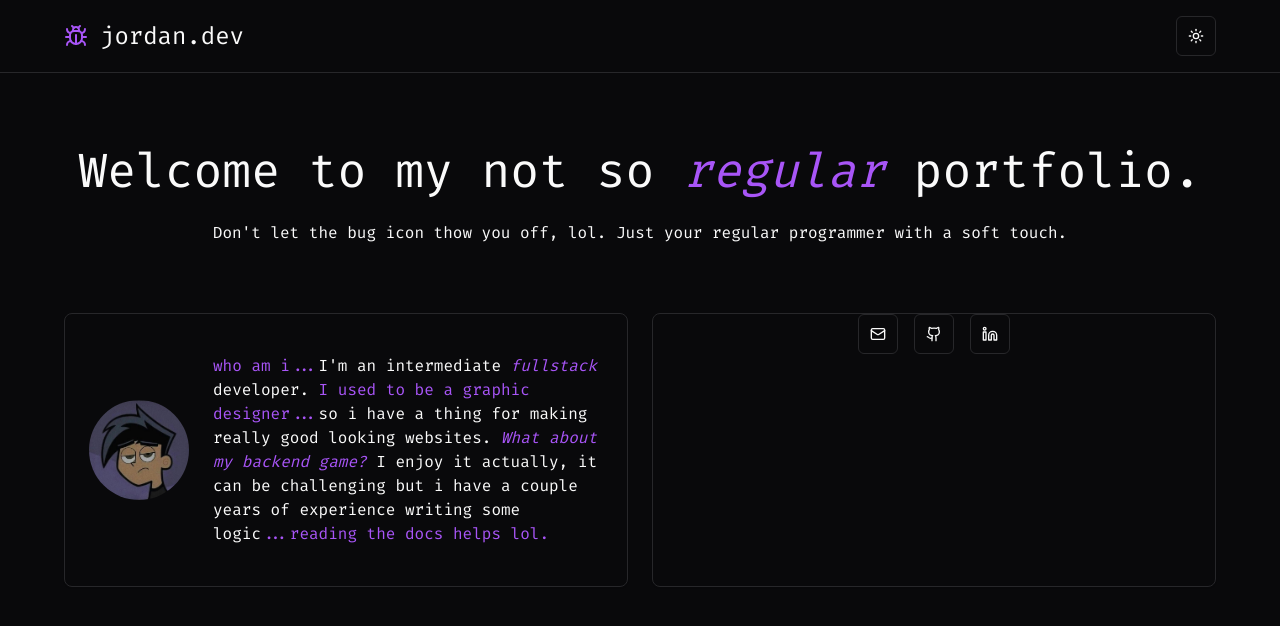
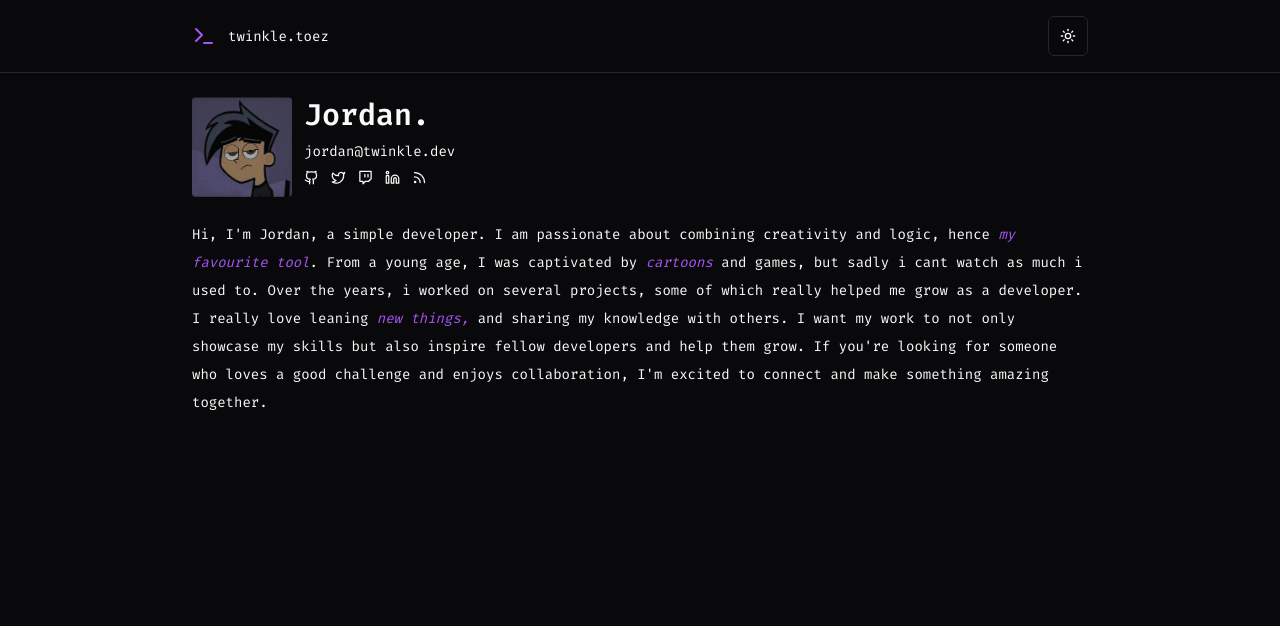
Before and after one commit to mADKiNG-07/jordan, a Next.js app: page / in a window 1280 px wide. Shown: the top 626 px of the page. Built offline with nearby package versions, Linux system fonts and the light colour scheme.

Commit message:
feat: bio and navbar

```diff
--- a/app/globals.css
+++ b/app/globals.css
@@ -9,6 +9,7 @@ body {
   font-optical-sizing: auto;
   font-weight: 400;
   font-style: normal;
+  font-size: 14px;
 }
 
 @layer utilities {
--- a/app/page.tsx
+++ b/app/page.tsx
@@ -1,91 +1,68 @@
 import Navbar from "@/components/common/navbar";
-import { Button } from "@/components/ui/button";
-import { Card, CardContent } from "@/components/ui/card";
-import { Github, Linkedin, Mail } from "lucide-react";
+import { socials } from "@/lib/details";
 import Image from "next/image";
+import Link from "next/link";
 
 export default function Home() {
   return (
     <div>
       <Navbar />
-      <div className="max-w-6xl mx-auto">
+      <main className="max-w-4xl mx-auto py-6 space-y-6">
         {/* intro */}
-        <div className="h-[30vh] flex flex-col justify-center items-center text-center">
-          <div className="space-y-5">
-            <h1 className="text-5xl leading-tight">
-              Welcome to my not so{" "}
-              <span className="text-purple-500">
-                <i>regular</i>
-              </span>{" "}
-              portfolio.
-            </h1>
-            <p>
-              Don&apos;t let the bug icon thow you off, lol. Just your regular
-              programmer with a soft touch.
-            </p>
+        <div className=" ">
+          <div className="flex gap-3">
+            <Image
+              width={100}
+              height={100}
+              className="rounded-sm"
+              src={"/dp.jpg"}
+              alt={""}
+            />
+            <div className="space-y-2">
+              <h1 className="font-semibold text-3xl">Jordan.</h1>
+              <p>jordan@twinkle.dev</p>
+              <div className="flex gap-3">
+                {socials.map((social) => {
+                  return (
+                    <Link
+                      className="hover:text-purple-500"
+                      href={social.link}
+                      key={social.key}
+                    >
+                      {social.icon}
+                    </Link>
+                  );
+                })}
+              </div>
+            </div>
           </div>
         </div>
 
-        <section className="mb-12 grid grid-cols-2 gap-6">
-          <Card>
-            <CardContent className="flex justify-center items-center gap-6 py-10">
-              <Image
-                src="/dp.jpg"
-                alt="Jane Doe"
-                width={100}
-                height={100}
-                className="rounded-full"
-              />
-              <div>
-                <p className="">
-                  <span className="text-purple-500">who am i...</span>I&apos;m
-                  an intermediate <i className="text-purple-500">fullstack</i>{" "}
-                  developer.{" "}
-                  <span className="text-purple-500">
-                    I used to be a graphic designer...
-                  </span>
-                  so i have a thing for making really good looking websites.{" "}
-                  <i className="text-purple-500">What about my backend game?</i>{" "}
-                  I enjoy it actually, it can be challenging but i have a couple
-                  years of experience writing some logic
-                  <span className="text-purple-500">
-                    ...reading the docs helps lol.
-                  </span>{" "}
-                </p>
-              </div>
-            </CardContent>
-          </Card>
-          <Card>
-            <CardContent className="flex justify-center gap-4">
-              <Button variant="outline" size="icon" asChild>
-                <a href="mailto:jane@example.com" aria-label="Email">
-                  <Mail className="h-4 w-4" />
-                </a>
-              </Button>
-              <Button variant="outline" size="icon" asChild>
-                <a
-                  href="https://github.com/janedoe"
-                  target="_blank"
-                  rel="noopener noreferrer"
-                  aria-label="GitHub"
-                >
-                  <Github className="h-4 w-4" />
-                </a>
-              </Button>
-              <Button variant="outline" size="icon" asChild>
-                <a
-                  href="https://linkedin.com/in/janedoe"
-                  target="_blank"
-                  rel="noopener noreferrer"
-                  aria-label="LinkedIn"
-                >
-                  <Linkedin className="h-4 w-4" />
-                </a>
-              </Button>
-            </CardContent>
-          </Card>
+        <section className="leading-7">
+          <p className="">
+            Hi, I&apos;m Jordan, a simple developer. I am passionate about
+            combining creativity and logic, hence{" "}
+            <Link href={""} className="italic text-purple-500">
+              my favourite tool
+            </Link>
+            . From a young age, I was captivated by{" "}
+            <Link href={""} className="italic text-purple-500">
+              cartoons
+            </Link>{" "}
+            and games, but sadly i cant watch as much i used to. Over the years,
+            i worked on several projects, some of which really helped me grow as
+            a developer. I really love leaning{" "}
+            <Link href={""} className="italic text-purple-500">
+              new things,
+            </Link>{" "}
+            and sharing my knowledge with others. I want my work to not only
+            showcase my skills but also inspire fellow developers and help them
+            grow. If you&apos;re looking for someone who loves a good challenge
+            and enjoys collaboration, I&apos;m excited to connect and make
+            something amazing together.
+          </p>
         </section>
-      </div>
+      </main>
     </div>
   );
 }
--- a/components/common/navbar.tsx
+++ b/components/common/navbar.tsx
@@ -1,6 +1,6 @@
 "use client";
 
-import { Bug, Moon, Sun } from "lucide-react";
+import { Moon, Sun, Terminal } from "lucide-react";
 import { Button } from "../ui/button";
 import { useEffect, useState } from "react";
 
@@ -18,10 +18,10 @@ export default function Navbar() {
   return (
     <>
       <header className="border-b border-border p-4">
-        <div className="container max-w-6xl mx-auto flex justify-between items-center">
-          <h1 className="text-2xl  flex justify-center items-center gap-3">
-            <Bug className="text-purple-500" />
-            jordan.dev
+        <div className="container max-w-4xl mx-auto flex justify-between items-center">
+          <h1 className="flex justify-center items-center gap-3">
+            <Terminal className="text-purple-500" />
+            twinkle.toez
           </h1>
           <div className="flex gap-3">
             <Button variant="outline" size="icon" onClick={toggleTheme}>
--- /dev/null
+++ b/lib/details.tsx
@@ -0,0 +1,29 @@
+import { Github, Linkedin, Rss, Twitch, Twitter } from "lucide-react";
+
+export const socials = [
+  {
+    icon: <Github key="github" size={15} />,
+    link: "",
+    key: "github",
+  },
+  {
+    icon: <Twitter key="twitter" size={15} />,
+    link: "",
+    key: "twitter",
+  },
+  {
+    icon: <Twitch key="twitch" size={15} />,
+    link: "",
+    key: "twitch",
+  },
+  {
+    icon: <Linkedin key="linkedin" size={15} />,
+    link: "",
+    key: "linkedin",
+  },
+  {
+    icon: <Rss key="rss" size={15} />,
+    link: "",
+    key: "rss",
+  },
+];
```
